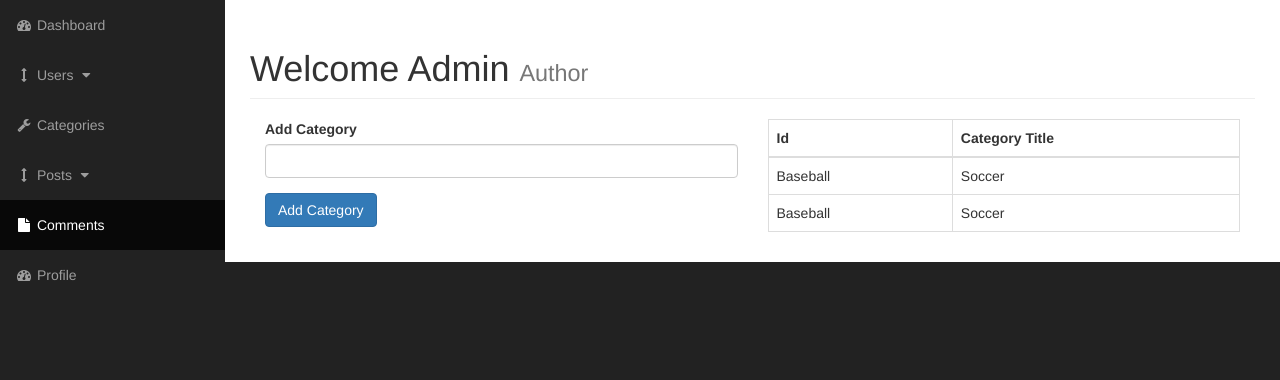
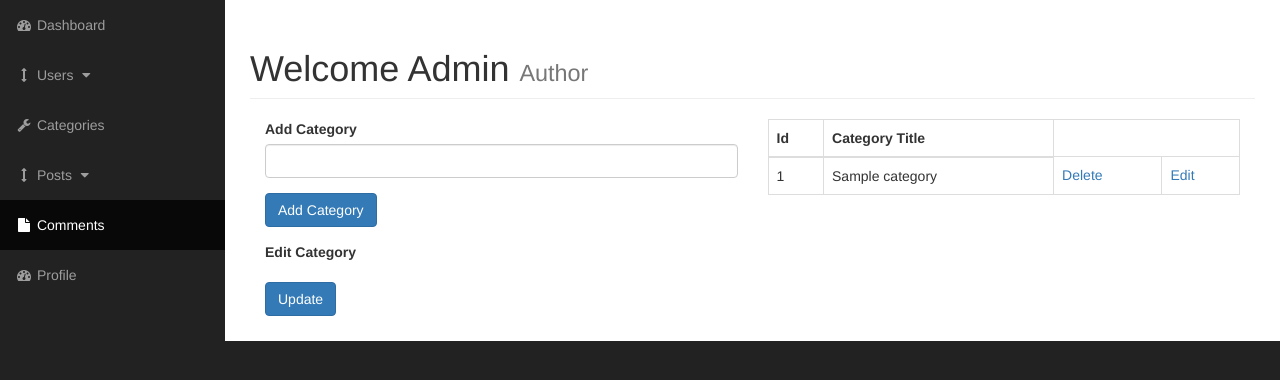
Before and after one commit to AndresXI/PHP_CMS, a PHP site: page /admin/categories.php in a window 1280 px wide. Shown: the part 51-431 px from the top of the page. Run offline with PHP 8.4, Linux system fonts and the light colour scheme; tables that the repository leaves empty or names only in its code hold one stand-in row (values such as "Sample post").

Commit message:
category table update

```diff
--- a/admin/categories.php
+++ b/admin/categories.php
@@ -1,9 +1,9 @@
-<?php include "includes/header.php"; ?>
+<?php include "includes/admin_header.php"; ?>
 
     <div id="wrapper">
 
       <!-- Navigation -->
-      <?php include "includes/navigation.php"; ?>
+      <?php include "includes/admin_navigation.php"; ?>
 
         <div id="page-wrapper">
 
@@ -18,6 +18,33 @@
                         </h1>
 
                         <div class="col-xs-6">
+
+                        <?php
+                        //getting the post superglobal from the form
+                          if(isset($_POST["submit"])) {
+                            //grab user input from add categories
+                            $cat_title = $_POST["cat_title"];
+                            //catch error when field is left empty
+                            if($cat_title == "" || empty($cat_title)) {
+                              echo "This field should not be empty!";
+                            } else {
+                              //if everything is good sumbit data into our table(mysql)
+                              $query = "INSERT INTO categories(cat_title) ";
+                              $query .= "VALUE('{$cat_title}') ";
+
+                              //send it
+                              $create_category_query = mysqli_query($connection, $query);
+                                //error handling
+                                if(!$create_category_query) { //if the query is not true
+                                  //kill all processes if query failed
+                                  die("Query Failed" . mysqli_error($connection));
+                                }
+                            }
+                          }
+
+                        ?>
+
+
                           <form action="" method="post">
                             <div class="form-group">
                               <label for="cat_title">Add Category</label>
@@ -26,10 +53,48 @@
                             <div class="form-group">
                               <input type="submit" name="submit" value="Add Category" class='btn btn-primary'>
                             </div>
-                          </form>
+                          </form><!--Add Category Form-->
+
+
+                          <form action="" method="post">
+                            <div class="form-group">
+                              <label for="cat_title">Edit Category</label>
+
+                              <?php
+                              if(isset($_GET["edit"])) {
+
+                                $cat_id = $_GET["edit"];
+                              //select all the data from the categories table
+                                $query = "SELECT * FROM categories WHERE cat_id = $cat_id ";
+                                $select_categories_id = mysqli_query($connection, $query);
+
+                              //to display all the values we use a while while loop
+                              while($row = mysqli_fetch_assoc($select_categories_id)) {
+                                //finding the name of the rows and displaying them
+                                $cat_id = $row["cat_id"];
+                                $cat_title = $row["cat_title"];
+
+                                ?>
+
+                                <input value="<?php if(isset($cat_title)){echo $cat_title;} ?>" type="text" name="cat_title" class='form-control'>
+
+                              <?php  } } ?>
+
+
+
+
+                            </div>
+                            <div class="form-group">
+                              <input type="submit" name="submit" value="Update" class='btn btn-primary'>
+                            </div>
+                          </form><!--Edit Category Form-->
+
                        </div><!--Add Category Form-->
 
+
                        <div class='col-xs-6'>
+
+
 
                          <table class='table table-bordered table-hover'>
                            <thead>
@@ -39,22 +104,48 @@
                              </tr>
                            </thead>
                            <tbody>
-                             <tr>
-                               <td>Baseball</td>
-                               <td>Soccer</td>
-                             </tr>
-                             <tr>
-                               <td>Baseball</td>
-                               <td>Soccer</td>
-                             </tr>
+
+                             <?php
+
+                               //select all the data from the categories table
+                                 $query = "SELECT * FROM categories";
+                                 $select_categories = mysqli_query($connection, $query);
+
+                               //to display all the values we use a while while loop
+                               while($row = mysqli_fetch_assoc($select_categories)) {
+                                 //finding the name of the rows and displaying them
+                                 $cat_id = $row["cat_id"];
+                                 $cat_title = $row["cat_title"];
+
+                                 //displaying them on the page
+                                 echo "<tr>";
+                                 echo "<td>{$cat_id}</td>";
+                                 echo "<td>{$cat_title}</td>";
+                                 //we create a link and get the id
+                                 echo "<td><a href='categories.php?delete={$cat_id}'>Delete</a></td>";
+                                 echo "<td><a href='categories.php?edit={$cat_id}'>Edit</a></td>";
+                                 echo "</tr>";
+                               }
+
+                             ?>
+
+                             <?php
+                             //we catch the id, Delete Query
+                              if(isset($_GET['delete'])) {
+                                $catch_cat_id = $_GET['delete'];
+                                $query = "DELETE FROM categories WHERE cat_id = {$catch_cat_id} ";
+                                //deletes the data from the database
+                                $deleteQuery = mysqli_query($connection, $query);
+                                //we then refresh the page to delete data instantly
+                                header("Location: categories.php"); //this basically refreshes the page
+                              }
+
+                             ?>
                            </tbody>
+
                          </table>
 
-
                        </div>
-
-
-
 
                     </div>
                 </div>
@@ -65,4 +156,4 @@
 
         </div>
         <!-- /#page-wrapper -->
-        <?php include "includes/footer.php"; ?>
+        <?php include "includes/admin_footer.php"; ?>
--- a/admin/includes/header.php
+++ b/admin/includes/admin_header.php
@@ -1,3 +1,4 @@
+<?php ob_start(); //sends all request at the same time when scripts are finished ?>
 <?php include "../includes/db.php"; ?>
 
 
--- a/admin/includes/navigation.php
+++ b/admin/includes/admin_navigation.php
@@ -52,7 +52,7 @@
                         </ul>
                     </li>
                     <li>
-                        <a href="bootstrap-grid.html"><i class="fa fa-fw fa-wrench"></i> Categories</a>
+                        <a href="categories.php"><i class="fa fa-fw fa-wrench"></i> Categories</a>
                     </li>
                     <li>
                         <a href="javascript:;" data-toggle="collapse" data-target="#postsDropdown"><i class="fa fa-fw fa-arrows-v"></i> Posts <i class="fa fa-fw fa-caret-down"></i></a>
--- a/admin/index.php
+++ b/admin/index.php
@@ -1,9 +1,9 @@
-<?php include "includes/header.php"; ?>
+<?php include "includes/admin_header.php"; ?>
 
     <div id="wrapper">
 
       <!-- Navigation -->
-      <?php include "includes/navigation.php"; ?>
+      <?php include "includes/admin_navigation.php"; ?>
 
         <div id="page-wrapper">
 
@@ -26,4 +26,4 @@
 
         </div>
         <!-- /#page-wrapper -->
-        <?php include "includes/footer.php"; ?>
+        <?php include "includes/admin_footer.php"; ?>
```
Also changed, not shown: admin/includes/admin_footer.php (renamed from admin/includes/footer.php).
